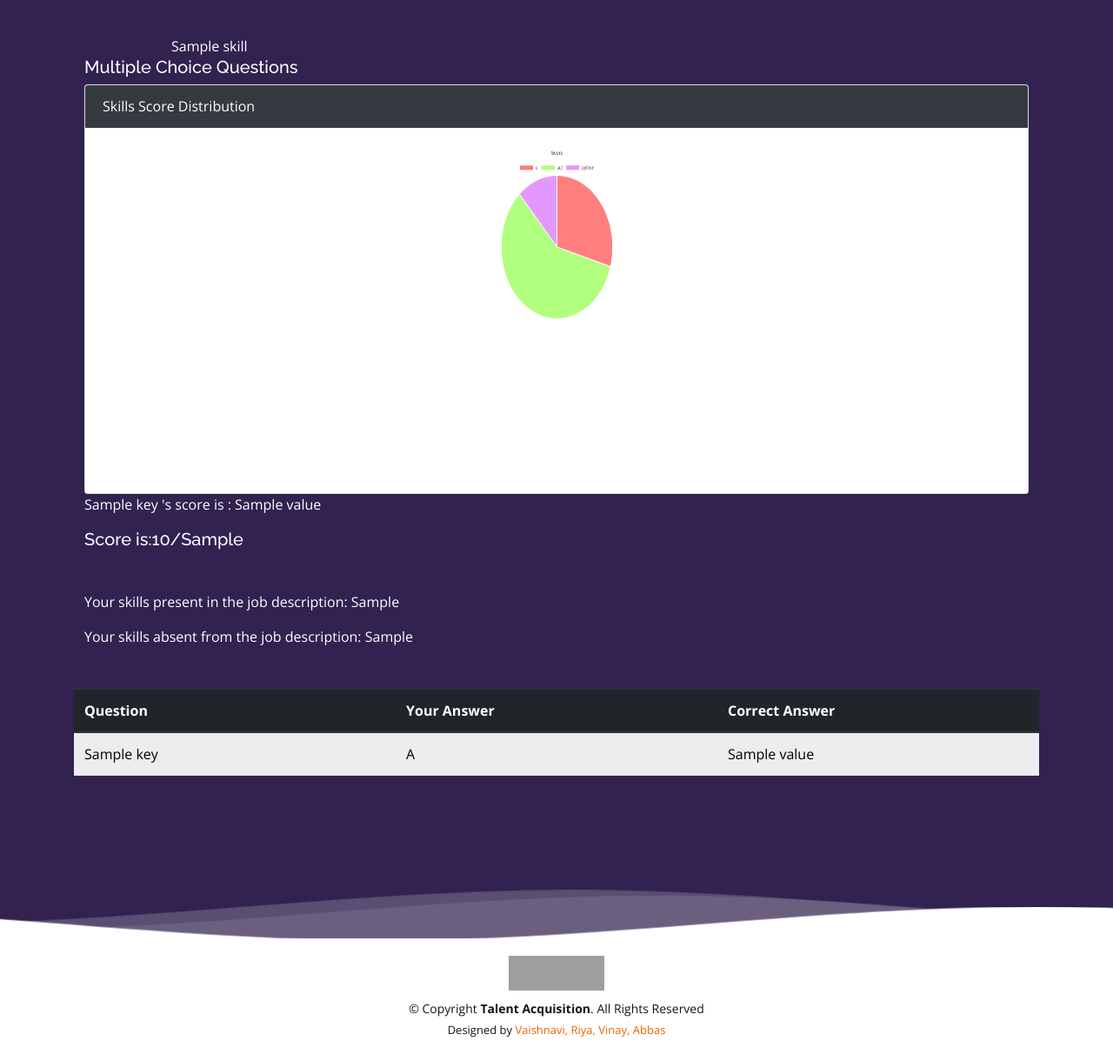
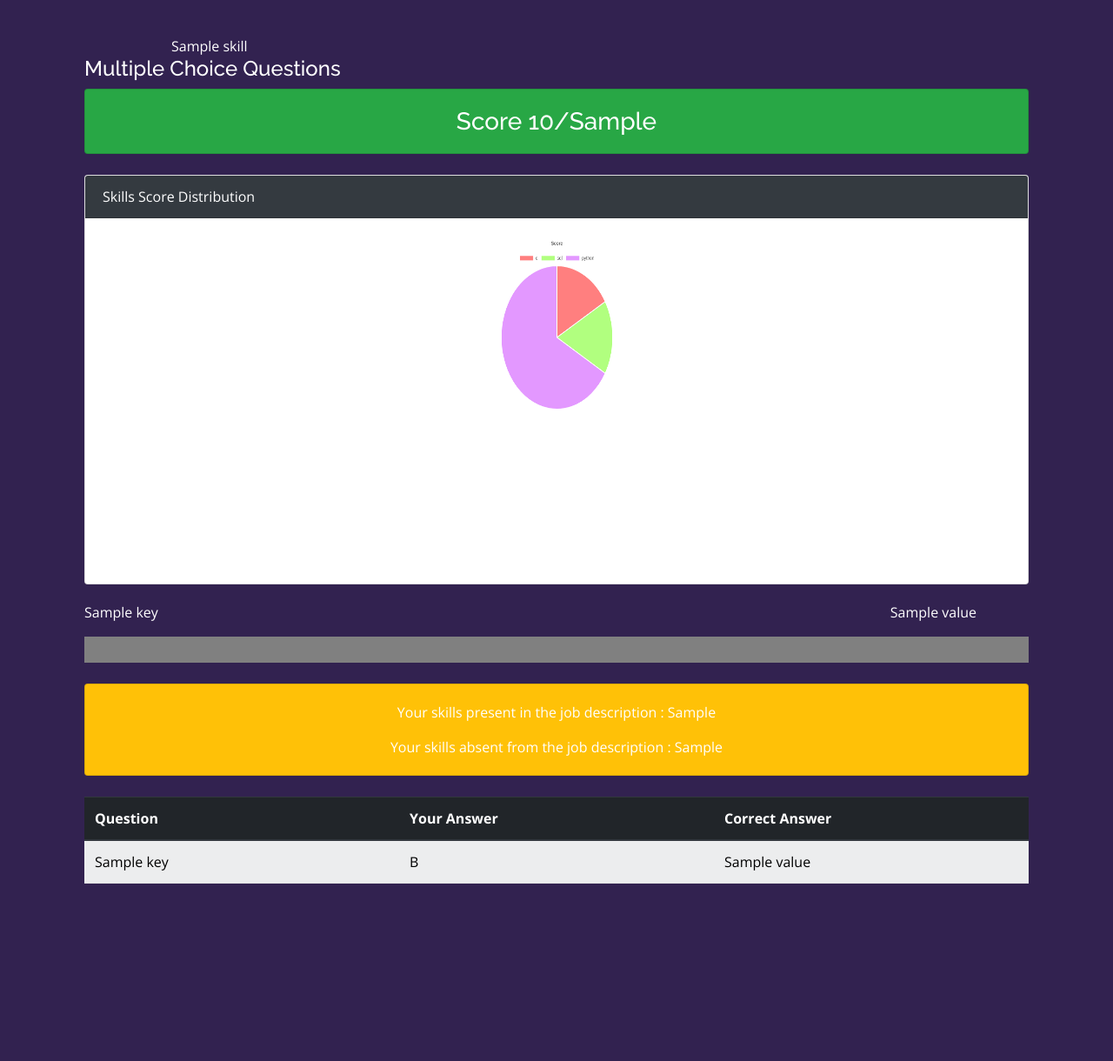
Before and after one commit to AbbasSavvy/FYP-2022, a Django app: template fyp_project/mcqs/templates/mcqs-templates/mcq_analytics.html in a window 1280 px wide. Shown: the part 70-1290 px from the top of the page at 87% size. Run offline with Django 3.2, Linux system fonts and the light colour scheme; the template is opened without the code that fills it: most values are stand-ins (such as "Sample title", 1, 10 or a date in 2020); some libraries are stand-ins or nearby versions; grey boxes are pictures that could not be loaded.

Commit message:
analytics css, chart

```diff
--- a/fyp_project/mcqs/templates/mcqs-templates/mcq_analytics.html
+++ b/fyp_project/mcqs/templates/mcqs-templates/mcq_analytics.html
@@ -6,7 +6,13 @@
         <div style="margin-left: 100px;">{{i}}</div><br>
         {% endfor %}
         <div>
-            <h5>Multiple Choice Questions</h5>
+            <h4>Multiple Choice Questions</h4>
+
+            <div class="card bg-success">
+                <div class="card-body text-center">
+                    <h3 class="card-title">Score {{ score }}/{{ len_dict }}</h3>
+                </div>
+              </div> <br>
 
             <div class="card">
                 <div class="card-header bg-dark text-white">Skills Score Distribution</div>
@@ -23,15 +29,19 @@
             </div>
 
             {% for key,value in score_dict.items %}
-                <p>{{key}} 's score is : {{value}}</p>
+
+            <p style="float:left;padding-top: 20px;">{{key}}</p>
+            <p style="float:right;padding-right: 60px;padding-top: 20px;">{{value}}</p>
+            <progress class="progress-bar" id="skill_score" value={{value}} max="10"  style="width: 100%;font-size: 30px;color: #9ADCFF;background-color: #EEEEEE;"> {{value}}*10 </progress>
             {% endfor %}
+            <br>
 
-        </div>
-        <h5 class="card-title">Score is:{{ score }}/{{ len_dict }}</h5> <br><br>
-        <br>
-        <p>Your skills present in  the job description: {{ present_skills }}</p> <br>
-        <p>Your skills absent from the job description: {{ absent_skills }}</p> <br>
-        <br><br>
+          <div class="card bg-warning">
+            <div class="card-body text-center">
+              <p class="card-text">Your skills present in  the job description : {{ present_skills }}</p>
+              <p class="card-text">Your skills absent from the job description : {{ absent_skills }}</p>
+            </div>
+          </div><br>
         <table class="table table-light table-striped" style="width:100%">
             <thead class="thead-dark">
                 <tr>
@@ -44,11 +54,10 @@
 
                 <tr>
                 <td>{{ key }}</td>
-                <td>A</td>
+                <td>B</td>
                 <td>{{ value }}</td>
                 </tr>
             {% endfor %}
-
 
         </table>
     </div>
@@ -65,7 +74,7 @@
             data: {
                 labels: ["c", "sql", "python"],
                 datasets: [{
-                    data: [10,20,4],
+                    data: [10,10,40],
                     backgroundColor: ["rgba(255, 0, 0, 0.5)", "rgba(100, 255, 0, 0.5)", "rgba(200, 50, 255, 0.5)"]
                 }]
             },
```
Also changed, not shown: fyp_project/mcqs/templates/mcqs-templates/mcq.html (+15 -12 lines), fyp_project/mcqs/views.py (+15 -10 lines).
